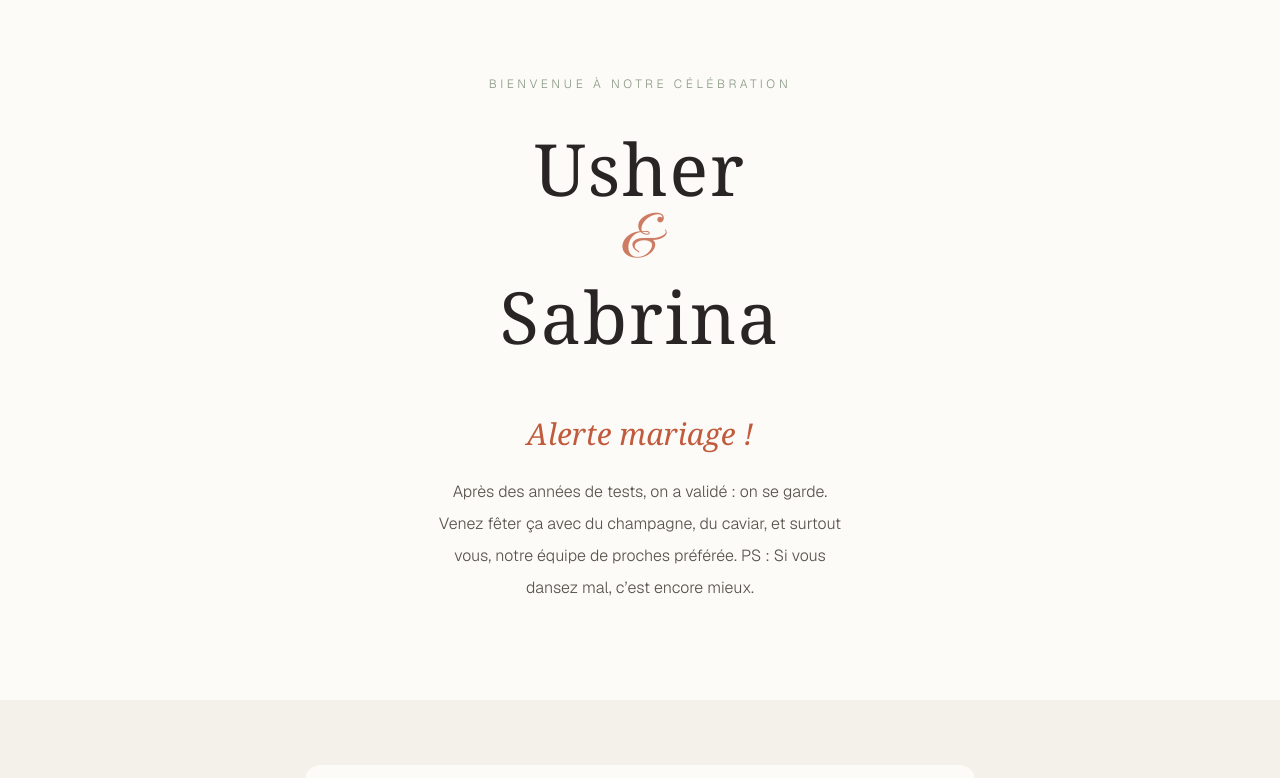
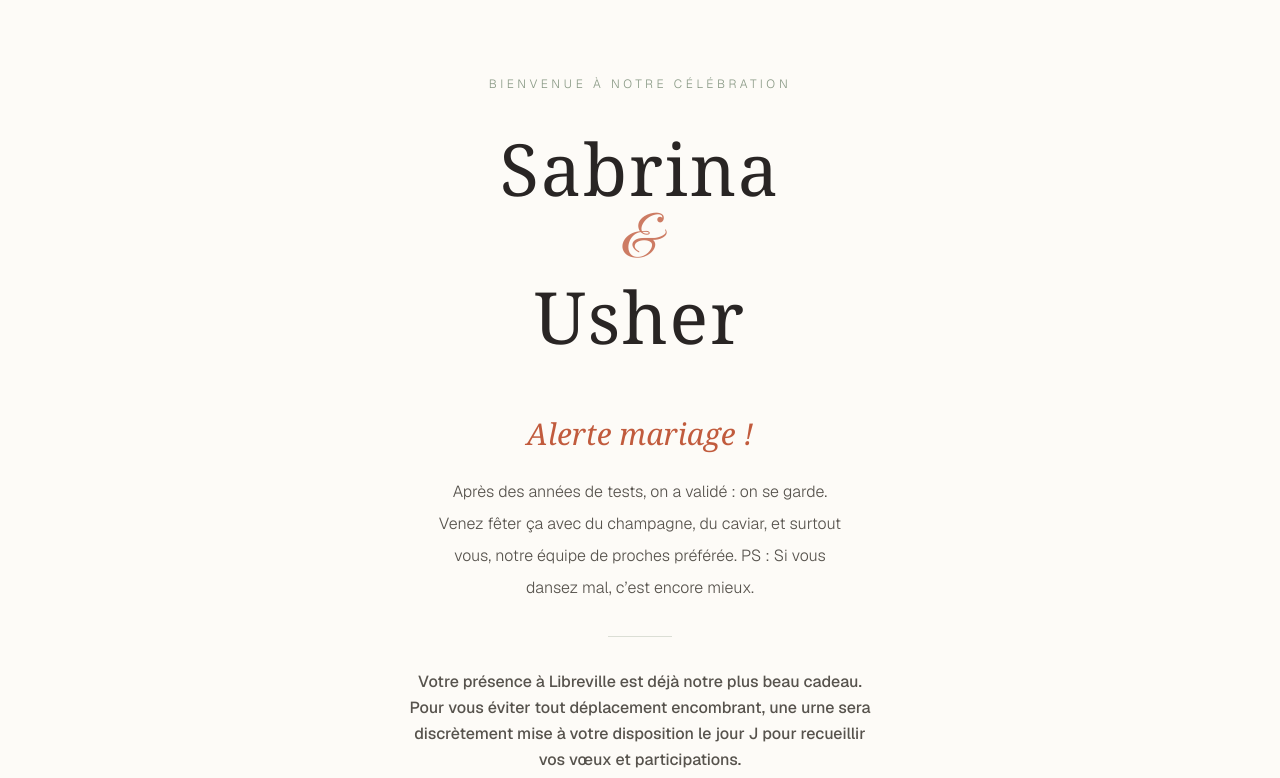
Before and after one commit to Danprex/invitation-mariage, a Next.js app: page / in a window 1280 px wide. Shown: the part 820-1598 px from the top of the page. Built offline with nearby package versions, Linux system fonts and the light colour scheme; no server answers.

Commit message:
Modification texte urne

```diff
--- a/app/api/messages/route.ts
+++ b/app/api/messages/route.ts
@@ -40,8 +40,7 @@ export async function GET() {
 
     if (!rows || rows.length <= 1) {
       // Si la feuille est vide ou ne contient que les entêtes
-      return NextResponse.json([]);
-    }
+      return NextResponse.json([])
 
     // Exclure la première ligne (les entêtes Nom, Message, Date)
     const messages = rows.slice(1).map((row) => ({
--- a/app/page.tsx
+++ b/app/page.tsx
@@ -11,6 +11,7 @@ export default function Home() {
         .police-mariage { font-family: 'Great Vibes', cursive; }
       `}} />
 
+      {/* 1. Section Héro */}
       <section className="print:hidden relative h-screen flex flex-col items-center justify-center">
         <div
           className="absolute inset-0 bg-cover bg-center bg-no-repeat opacity-80"
@@ -40,6 +41,7 @@ export default function Home() {
         </div>
       </section>
 
+      {/* 1.5 Section : Noms des mariés & Information Urne */}
       <section className="print:hidden py-24 px-4 bg-[#FDFBF7] text-center flex flex-col items-center">
         <p className="text-[10px] md:text-xs tracking-[0.3em] uppercase text-[#8A9A86] mb-10 font-light">
           Bienvenue à notre célébration
@@ -47,13 +49,13 @@ export default function Home() {
 
         <div className="flex flex-col items-center mb-16">
           <h2 className="text-6xl md:text-7xl font-serif text-stone-800 font-light tracking-wide">
-            Usher
+            Sabrina
           </h2>
           <span className="text-5xl md:text-6xl police-mariage text-[#C15B3D]/80 my-2">
             &
           </span>
           <h2 className="text-6xl md:text-7xl font-serif text-stone-800 font-light tracking-wide">
-            Sabrina
+            Usher
           </h2>
         </div>
 
@@ -66,8 +68,15 @@ export default function Home() {
           Venez fêter ça avec du champagne, du caviar, et surtout vous, notre équipe de proches préférée.
           PS : Si vous dansez mal, c’est encore mieux.
         </p>
+
+        {/* AJOUT DE L'INFORMATION SUR L'URNE ICI */}
+        <div className="w-16 h-[1px] bg-[#8A9A86]/30 mx-auto my-8"></div>
+        <p className="max-w-lg mx-auto text-stone-600 leading-relaxed text-sm md:text-base font-medium px-4">
+          Votre présence à Libreville est déjà notre plus beau cadeau. Pour vous éviter tout déplacement encombrant, une urne sera discrètement mise à votre disposition le jour J pour recueillir vos vœux et participations.
+        </p>
       </section>
 
+      {/* 2.5 Section Dress Code */}
       <section className="print:hidden py-16 px-4 bg-[#F4F1EA] text-center">
         <div className="max-w-2xl mx-auto flex flex-col items-center p-8 bg-[#FDFBF7] rounded-2xl shadow-[0_4px_20px_-10px_rgba(0,0,0,0.05)] border border-[#F4F1EA]">
           <svg xmlns="http://www.w3.org/2000/svg" width="28" height="28" viewBox="0 0 24 24" fill="none" stroke="currentColor" strokeWidth="1" strokeLinecap="round" strokeLinejoin="round" className="text-[#8A9A86] mb-4 animate-pulse">
@@ -88,6 +97,7 @@ export default function Home() {
         </div>
       </section>
 
+      {/* 2. Section Détails */}
       <section className="print:hidden py-20 px-4 text-center max-w-3xl mx-auto">
         <h2 className="text-3xl font-serif mb-12 text-[#C15B3D]">Le grand jour</h2>
         <div className="grid grid-cols-1 md:grid-cols-3 gap-8 text-xl">
@@ -106,19 +116,23 @@ export default function Home() {
         </div>
       </section>
 
+      {/* 3. Section Compte à rebours */}
       <section className="print:hidden py-12 bg-[#FDFBF7] border-y border-[#8A9A86]/20">
         <h2 className="text-center text-xl font-medium text-[#8A9A86] mb-6 uppercase tracking-widest">L'aventure commence dans...</h2>
         <Countdown />
       </section>
 
+      {/* 4. Section Formulaire RSVP */}
       <section className="py-24 px-4 bg-[#F4F1EA] print:py-0 print:bg-transparent">
         <RsvpForm />
       </section>
 
+      {/* 5. Section Livre d'Or */}
       <section className="print:hidden py-20 px-4 bg-[#FDFBF7] border-b border-[#8A9A86]/20">
         <GuestBook />
       </section>
 
+      {/* 6. Section Localisation */}
       <section className="print:hidden py-24 px-4 text-center max-w-4xl mx-auto">
         <h2 className="text-3xl font-serif mb-6 text-[#C15B3D]">Nous rejoindre</h2>
         <p className="mb-10 text-stone-600 max-w-xl mx-auto leading-relaxed">
@@ -138,12 +152,24 @@ export default function Home() {
         </a>
       </section>
 
+      {/* 7. Section Remerciements & Contacts */}
       <footer className="print:hidden py-16 bg-[#4A5346] text-[#FDFBF7]/80 text-center px-4">
         <h3 className="text-3xl font-serif mb-4 text-[#FDFBF7]">Merci</h3>
         <p className="max-w-md mx-auto text-sm tracking-wide">
           Nous avons hâte de célébrer ce moment inoubliable à vos côtés.
         </p>
-        <p className="mt-12 text-xs opacity-60">
+
+        {/* AJOUT DU NUMÉRO DE TÉLÉPHONE ICI */}
+        <div className="border-t border-[#FDFBF7]/20 pt-8 mt-10 max-w-sm mx-auto">
+          <p className="text-xs uppercase tracking-[0.2em] mb-3 opacity-70">
+            Une question ? Apportez votre soutien :
+          </p>
+          <a href="tel:+24100000000" className="text-xl md:text-2xl font-serif text-[#FDFBF7] hover:text-[#C15B3D] transition-colors">
+            +241 00 00 00 00
+          </a>
+        </div>
+
+        <p className="mt-16 text-xs opacity-50">
           © 2026 - Application d'invitation - By danprexstudio
         </p>
       </footer>
```
